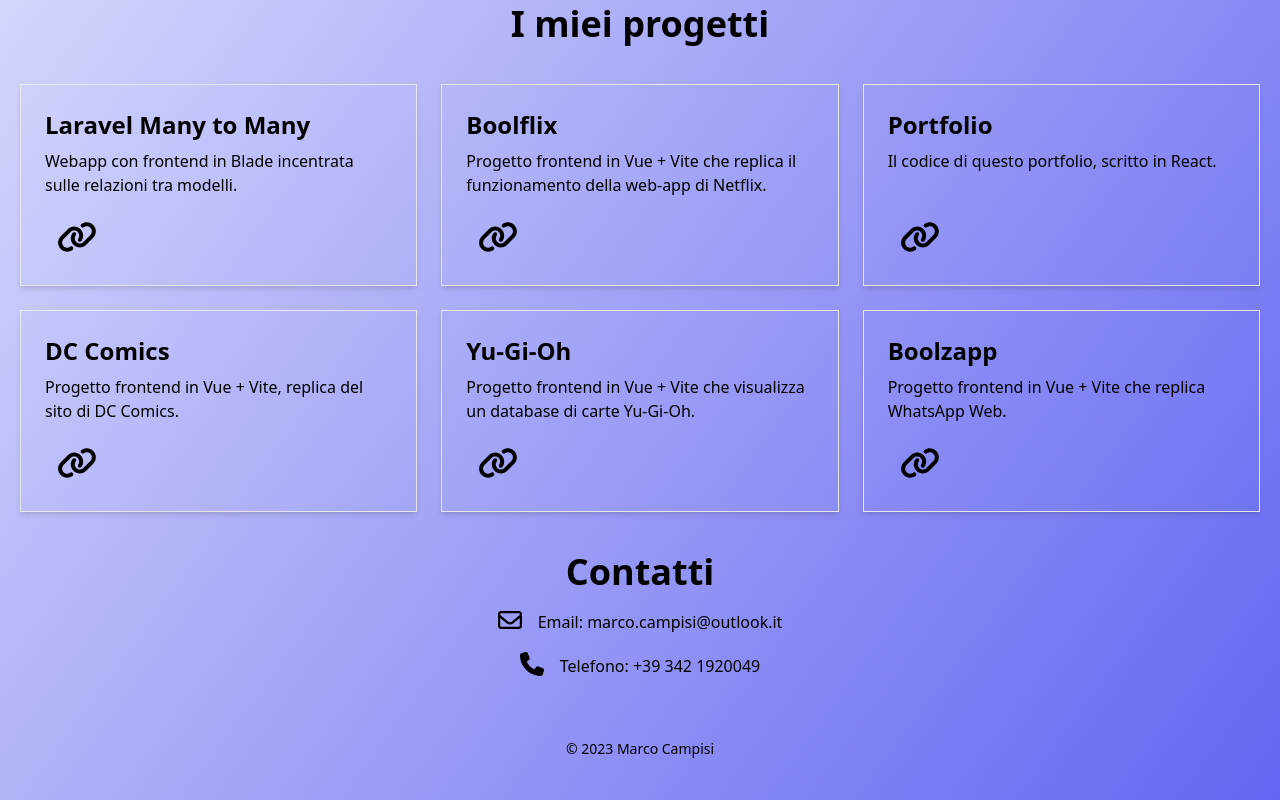
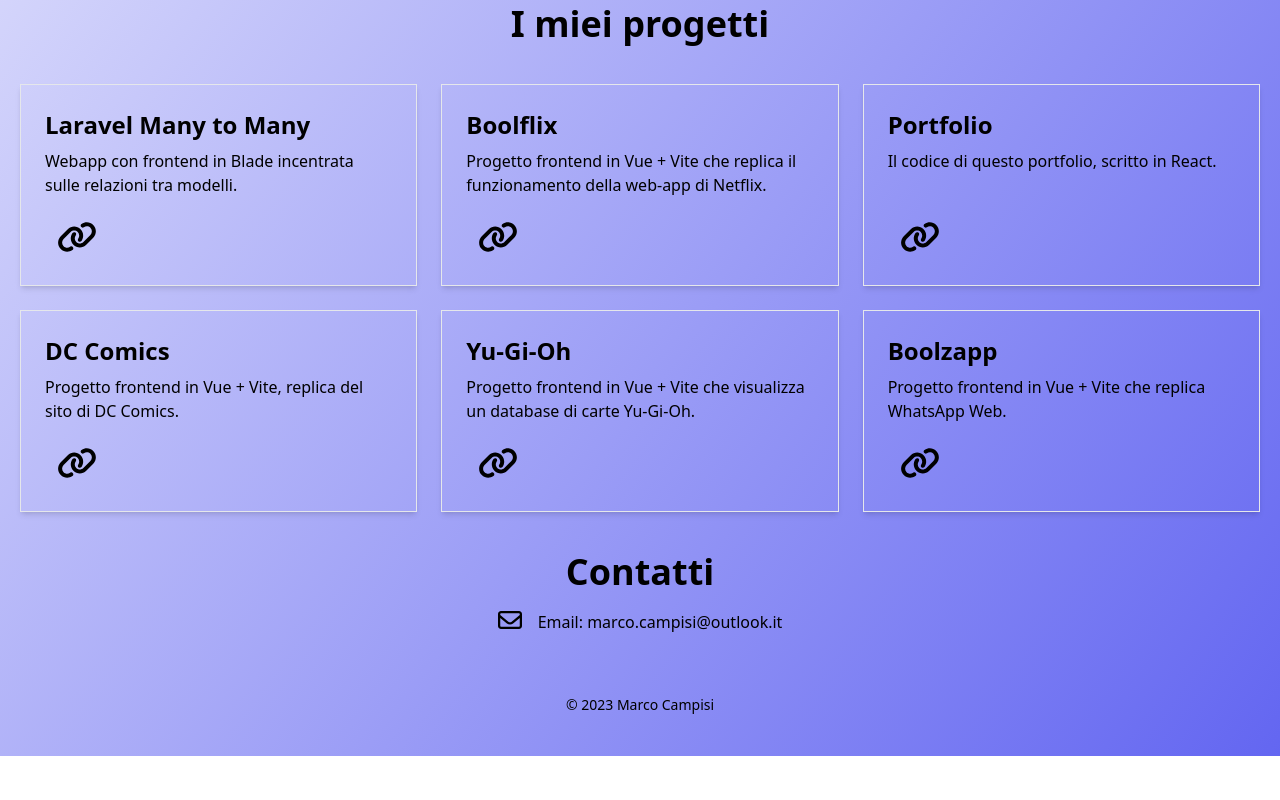
Before and after one commit to marcocampisi/react-portfolio, a React (Vite) app: page / in a window 1280 px wide. Shown: the part 948-1748 px from the top of the page. After the commit the page ends 1704 px from the top, so only its background shows below. Built offline with nearby package versions, Linux system fonts and the light colour scheme.

Commit message:
Edit linkedin

```diff
--- a/src/components/AboutMeComponent.jsx
+++ b/src/components/AboutMeComponent.jsx
@@ -21,7 +21,7 @@
             </div>
             <div className='w-full flex justify-center mb-10'>
                 <a
-                    href='https://www.linkedin.com/in/marco-campisi-b227ba293/'
+                    href='https://www.linkedin.com/in/marcocampisi02/'
                     className='px-5 py-2.5 relative rounded group overflow-hidden font-medium dark:bg-purple-50 bg-black text-indigo-400 mx-2 block mt-10'
                 >
                     <span className='absolute top-0 left-0 flex w-full h-0 mb-0 transition-all duration-200 ease-out transform translate-y-0 bg-indigo-400 group-hover:h-full opacity-90'></span>
--- a/src/components/ContactComponent.jsx
+++ b/src/components/ContactComponent.jsx
@@ -13,13 +13,6 @@
                 />
                 <p>Email: marco.campisi@outlook.it</p>
             </div>
-            <div className='flex items-center mb-4 mx-auto'>
-                <FontAwesomeIcon
-                    icon={faPhone}
-                    className='text-2xl mb-1 mr-4'
-                />
-                <p>Telefono: +39 342 1920049</p>
-            </div>
         </div>
     );
 }
```
